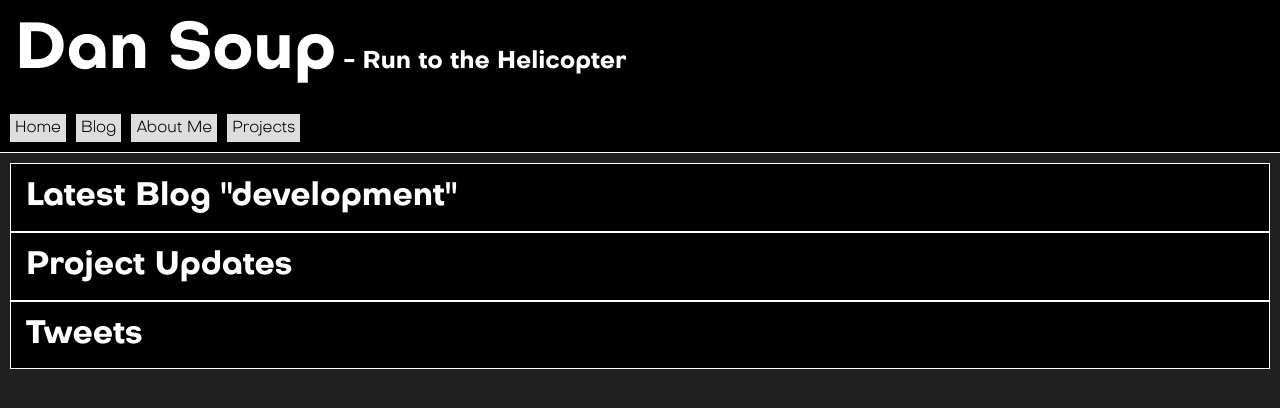
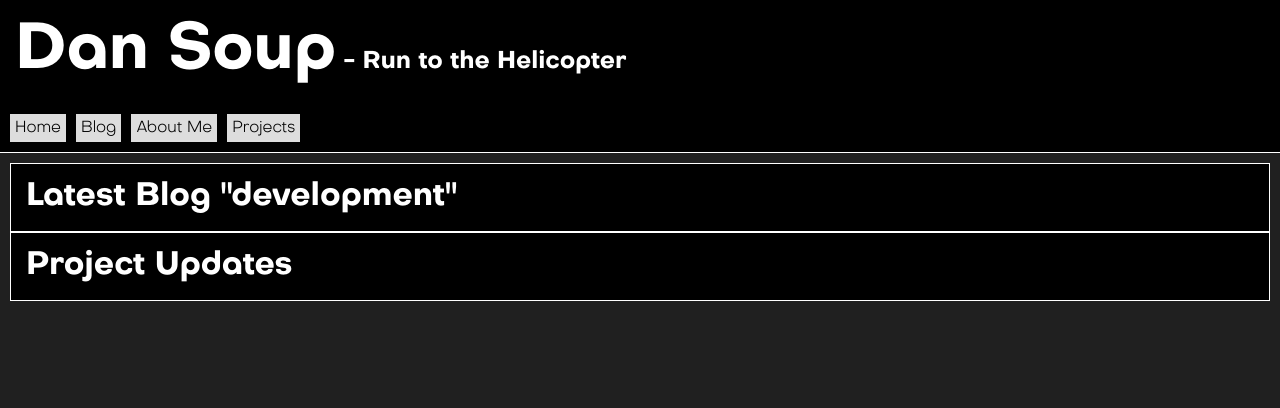
Before and after one commit to DanSoup/dan-soup-co-uk-OLD, a React (Create React App) app: page / in a window 1280 px wide. Shown: the top 408 px of the page. Built offline with nearby package versions, Linux system fonts and the light colour scheme.

Commit message:
removed twitter feed from home page

```diff
--- a/src/components/homePage/content/home/home.js
+++ b/src/components/homePage/content/home/home.js
@@ -17,9 +17,6 @@ const Home = (props) => {
     <section>
       <h1>Project Updates</h1>
     </section>
-    <section>
-      <h1>Tweets</h1>
-    </section>
   </div>
 
 }
```
